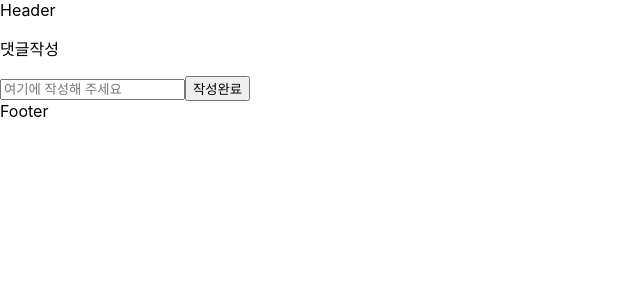
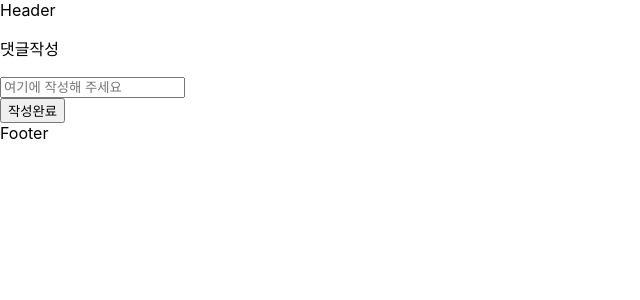
Before and after one commit to qoalstn44/Final-Project, a React (Create React App) app: page /1 in a window 1280 px wide. Shown: the top 300 px of the page, without its empty margins (0-640 px from the left). Built offline with nearby package versions, Linux system fonts and the light colour scheme.

Commit message:
🚑📝Fix: detailpage에러 긴급수정 문서추가 detailpage 기능 에러/수정 완료 by@qoalstn44

```diff
--- a/src/App.tsx
+++ b/src/App.tsx
@@ -1,12 +1,9 @@
-import React, { useState } from 'react';
 import Router from './shared/Router';
-import { getAuth } from 'firebase/auth';
 
 function App() {
-  const [isLoggedIn] = useState(getAuth().currentUser);
   return (
     <div>
-      <Router isLoggedIn={isLoggedIn} />
+      <Router />
     </div>
   );
 }
--- a/src/pages/DetailPage.tsx
+++ b/src/pages/DetailPage.tsx
@@ -7,16 +7,24 @@ import { getDatabase, ref, set } from 'firebase/database';
 const DetailPage = () => {
   // 로그인 체크 기능
 
+  const database = getDatabase();
   const [comment, setComment] = useState('');
-  const onSubmit = async (event: any) => {
-    event.preventDefault();
-    const db = getDatabase();
-    await set(ref(db, 'comments/' + comment), {
+  const onSubmit = async (
+    userId: any,
+    name: any,
+    email: any,
+    imageUrl: any,
+  ) => {
+    await set(ref(database, 'comments/' + comment), {
       comment,
+      userId,
+      name,
+      email,
+      imageUrl,
     });
     setComment('');
   };
-  const onChange = (event: any) => {
+  const onChange = (event: React.ChangeEvent<HTMLInputElement>) => {
     const {
       target: { value },
     } = event;
@@ -24,7 +32,17 @@ const DetailPage = () => {
   };
   return (
     <div>
-      <form onSubmit={onSubmit}>
+      <div
+        onSubmit={(event) => {
+          event.preventDefault();
+          onSubmit(
+            authService.currentUser?.uid,
+            authService.currentUser?.displayName,
+            authService.currentUser?.email,
+            authService.currentUser?.photoURL,
+          );
+        }}
+      >
         <p>댓글작성</p>
         <input
           value={comment}
@@ -33,8 +51,8 @@ const DetailPage = () => {
           maxLength={200}
           required
         />
-        <input type="submit" value="작성완료" />
-      </form>
+      </div>
+      <button type="submit">작성완료</button>
     </div>
   );
 };
```
